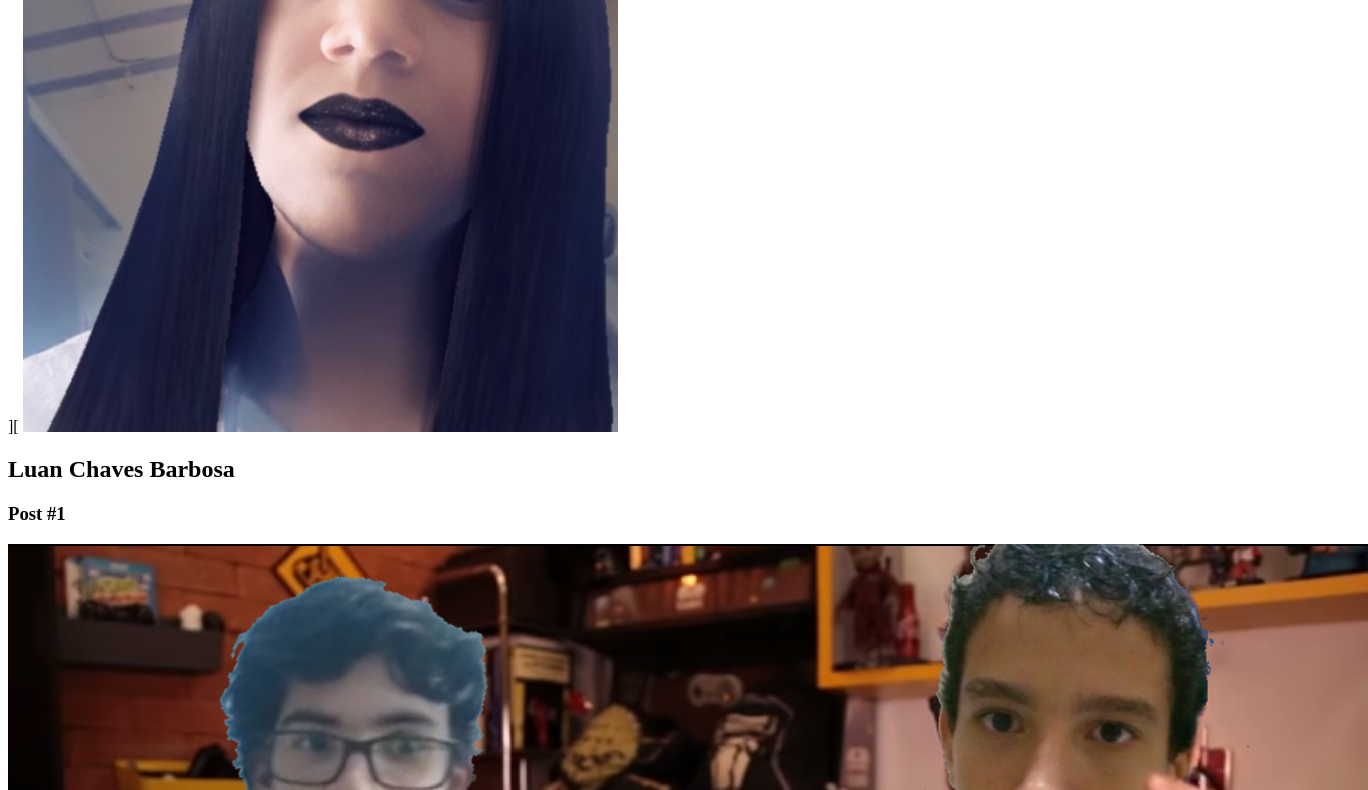
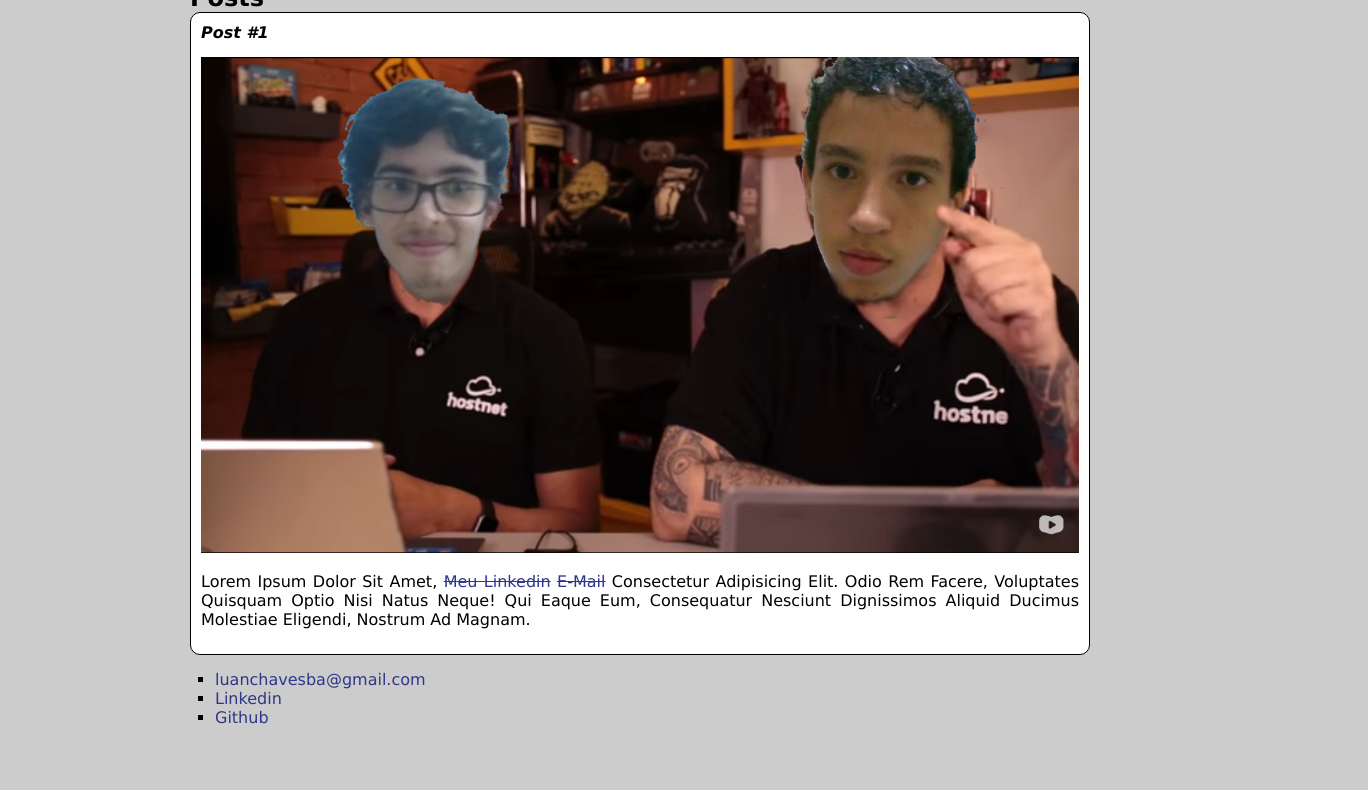
Before and after one commit to Qsonow/Estudo-da-DIO-EDUZZ, a plain HTML site: page Atividades/exercicio1/index.html in a window 1280 px wide. Shown: the part 294-1084 px from the top of the page, 1368 px wide, since content can reach past the window. After the commit the page ends 1021 px from the top, so only its background shows below. Drawn offline with Linux system fonts and the light colour scheme.

Commit message:
Terminei o exercicio 1
Criei o arquivo css e link ao arquivo html já com as edições propostas pelo curso, fora ter terminado a estrutura html requerida pela atividade.

```diff
--- /dev/null
+++ b/Atividades/exercicio1/css/style.css
@@ -0,0 +1,57 @@
+*{
+    margin: 0;
+    padding: 0;
+}
+html, body{
+    height: 100%;
+}
+body{
+    background-color: #ccc;
+    font-family: verdana;
+    max-width: 900px;
+    margin: auto;
+}
+a{
+    text-decoration: line-through;
+    color: #2e378a;
+}
+ul{
+    list-style-type: square;
+    padding-left: 25px;
+}
+.footer ul li a{
+    text-decoration: none;
+}
+#title, .subtitle, .post_title{
+    color: black;
+}
+#title{
+    font-size: 40px;
+    text-transform: uppercase;
+}
+#main_image{
+    border-radius: 50%;
+}
+.post_title{
+    font-size: 16px;
+    font-style: italic;
+    margin: 0px;
+    margin-bottom: 15px;
+}
+.post{
+    background-color: white;
+    padding: 10px;
+    border: 1px solid black;
+    border-radius: 10px;
+    margin-bottom: 15px;
+}
+.post_content{
+    margin: 0px;
+    margin-bottom: 15px;
+    text-transform: capitalize;
+    text-align: justify;
+}
+.post_image{
+    margin-bottom: 15px;
+    width: 100%;
+}
--- a/Atividades/exercicio1/index.html
+++ b/Atividades/exercicio1/index.html
@@ -1,29 +1,34 @@
 <!DOCTYPE html>
-<html lang="en">
+<html lang="pt-br">
 
 <head>
     <meta charset="UTF-8">
     <meta http-equiv="X-UA-Compatible" content="IE=edge">
     <meta name="viewport" content="width=device-width, initial-scale=1.0">
-    <title>Document</title>
+    <link rel="stylesheet" href="css/style.css">
+    <title>Luan Chaves</title>
 </head>
 
 <body>
-    <section>][
-        <img src="img/kkk.jpg" alt="Eu gotica kk">
-        <h2>Luan Chaves Barbosa</h2>
-        <article>
+    <header>
+        <img src="img/kkk.jpg" alt="Eu gotica kk" style="width: 5cm;" id="main_image">
+        <h1 id="title">Luan Chaves Barbosa</h2>
+    </header>
+    <section>
+        <h2 class="subtitle"> Posts</h2>
+        <article class="post">
             <header>
-                <h3>Post #1</h3>
+                <h3 class="post_title"> Post #1</h3>
             </header>
-            <img src="img/curso_em_video.png" alt="Edição feita por mim S2">
-            <p>Lorem ipsum dolor sit amet, <a href="https://www.linkedin.com/in/luan-cb-6a6492222/" target="_blank">Meu
-                    linkedin</a> <a href="luanchavesba@gmail.com" target="_blank">e-mail</a> consectetur adipisicing elit. Odio rem
+            <img src="img/curso_em_video.png" alt="Edição feita por mim S2" class="post_image">
+            <p class="post_content">Lorem ipsum dolor sit amet, <a href="https://www.linkedin.com/in/luan-cb-6a6492222/" target="_blank">Meu
+                    linkedin</a> <a href="luanchavesba@gmail.com" target="_blank">e-mail</a> consectetur adipisicing
+                elit. Odio rem
                 facere, voluptates quisquam optio nisi natus neque! Qui eaque eum, consequatur nesciunt dignissimos
                 aliquid ducimus molestiae eligendi, nostrum ad magnam.</p>
         </article>
     </section>
-    <footer>
+    <footer class="footer">
         <ul>
             <li>
                 <a href="luanchavesba@gmail.com" target="_blank"> luanchavesba@gmail.com</a>
```
